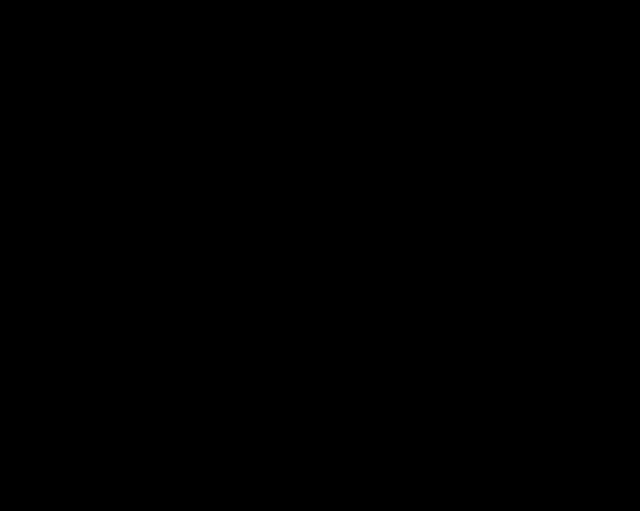
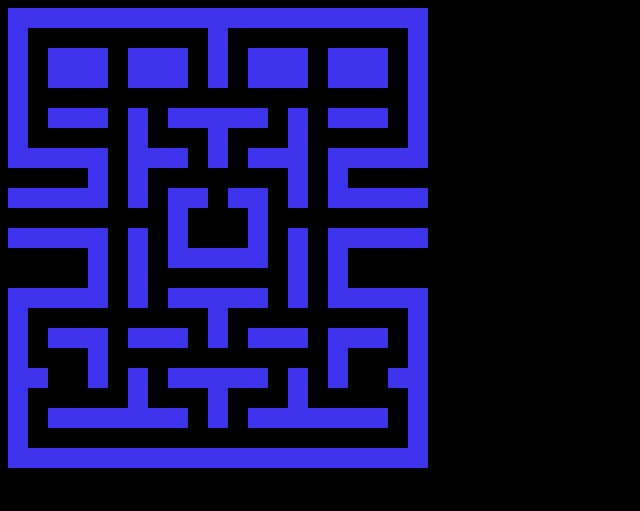
Before and after one commit to Harii2K4/Pacman-Js, a plain HTML site: page index.html in a window 1280 px wide. Shown: the whole page, without its empty margins (0-640 px from the left). Drawn offline with Linux system fonts and the light colour scheme.

Commit message:
feat: add map array with draw function

```diff
--- a/index.html
+++ b/index.html
@@ -13,6 +13,9 @@
         <img src="assets/ghost.png" alt="ghost">
         <img src="assets/animations.gif" alt="animations">
     </div>
+    <script src="pacman.js"></script>
+    <script src="ghost.js"></script>
+    <script src="index.js"></script>
 </body>
 
 </html>
--- a/index.js
+++ b/index.js
@@ -2,4 +2,75 @@
 const ctx = canvas.getContext("2d");
 
 //Constants
-const BLOCKSIZE = 20; //because the animation has 20px width
+const WALLSIZE = 20; //because the animation has 20px width
+const WALLCOLOR = "#3e34ee";
+const WALLGAP = WALLSIZE / 1.1;
+const WALLOFFSET = (WALLSIZE - WALLGAP) / 2;
+const FPS = 60;
+
+const DIRECTION_RIGHT = 1;
+const DIRECTION_DOWN = 2;
+const DIRECTION_LEFT = 3;
+const DIRECTION_UP = 4;
+
+const MAP_ROW = 23;
+const MAP_COLN = 21;
+
+//Map
+let map = [
+  [1, 1, 1, 1, 1, 1, 1, 1, 1, 1, 1, 1, 1, 1, 1, 1, 1, 1, 1, 1, 1],
+  [1, 0, 0, 0, 0, 0, 0, 0, 0, 0, 1, 0, 0, 0, 0, 0, 0, 0, 0, 0, 1],
+  [1, 0, 1, 1, 1, 0, 1, 1, 1, 0, 1, 0, 1, 1, 1, 0, 1, 1, 1, 0, 1],
+  [1, 0, 1, 1, 1, 0, 1, 1, 1, 0, 1, 0, 1, 1, 1, 0, 1, 1, 1, 0, 1],
+  [1, 0, 0, 0, 0, 0, 0, 0, 0, 0, 0, 0, 0, 0, 0, 0, 0, 0, 0, 0, 1],
+  [1, 0, 1, 1, 1, 0, 1, 0, 1, 1, 1, 1, 1, 0, 1, 0, 1, 1, 1, 0, 1],
+  [1, 0, 0, 0, 0, 0, 1, 0, 0, 0, 1, 0, 0, 0, 1, 0, 0, 0, 0, 0, 1],
+  [1, 1, 1, 1, 1, 0, 1, 1, 1, 0, 1, 0, 1, 1, 1, 0, 1, 1, 1, 1, 1],
+  [0, 0, 0, 0, 1, 0, 1, 0, 0, 0, 0, 0, 0, 0, 1, 0, 1, 0, 0, 0, 0],
+  [1, 1, 1, 1, 1, 0, 1, 0, 1, 1, 0, 1, 1, 0, 1, 0, 1, 1, 1, 1, 1],
+  [0, 0, 0, 0, 0, 0, 0, 0, 1, 0, 0, 0, 1, 0, 0, 0, 0, 0, 0, 0, 0],
+  [1, 1, 1, 1, 1, 0, 1, 0, 1, 0, 0, 0, 1, 0, 1, 0, 1, 1, 1, 1, 1],
+  [0, 0, 0, 0, 1, 0, 1, 0, 1, 1, 1, 1, 1, 0, 1, 0, 1, 0, 0, 0, 0],
+  [0, 0, 0, 0, 1, 0, 1, 0, 0, 0, 0, 0, 0, 0, 1, 0, 1, 0, 0, 0, 0],
+  [1, 1, 1, 1, 1, 0, 1, 0, 1, 1, 1, 1, 1, 0, 1, 0, 1, 1, 1, 1, 1],
+  [1, 0, 0, 0, 0, 0, 0, 0, 0, 0, 1, 0, 0, 0, 0, 0, 0, 0, 0, 0, 1],
+  [1, 0, 1, 1, 1, 0, 1, 1, 1, 0, 1, 0, 1, 1, 1, 0, 1, 1, 1, 0, 1],
+  [1, 0, 0, 0, 1, 0, 0, 0, 0, 0, 0, 0, 0, 0, 0, 0, 1, 0, 0, 0, 1],
+  [1, 1, 0, 0, 1, 0, 1, 0, 1, 1, 1, 1, 1, 0, 1, 0, 1, 0, 0, 1, 1],
+  [1, 0, 0, 0, 0, 0, 1, 0, 0, 0, 1, 0, 0, 0, 1, 0, 0, 0, 0, 0, 1],
+  [1, 0, 1, 1, 1, 1, 1, 1, 1, 0, 1, 0, 1, 1, 1, 1, 1, 1, 1, 0, 1],
+  [1, 0, 0, 0, 0, 0, 0, 0, 0, 0, 0, 0, 0, 0, 0, 0, 0, 0, 0, 0, 1],
+  [1, 1, 1, 1, 1, 1, 1, 1, 1, 1, 1, 1, 1, 1, 1, 1, 1, 1, 1, 1, 1],
+];
+function createRect(x, y, width, height, color) {
+  ctx.save();
+  ctx.fillStyle = color;
+  ctx.fillRect(x, y, width, height);
+  ctx.restore();
+}
+
+// x => j , y => i (remember)
+function drawBoard() {
+  for (let i = 0; i < MAP_ROW; i++) {
+    for (let j = 0; j < MAP_COLN; j++) {
+      //walls
+      if (map[i][j] === 1) {
+        createRect(j * WALLSIZE, i * WALLSIZE, WALLSIZE, WALLSIZE, WALLCOLOR);
+      }
+    }
+  }
+}
+
+function update() {
+  //Todo
+}
+function render() {
+  //Todo
+}
+
+let gameLoop = () => {
+  update();
+  render();
+};
+
+drawBoard();
```
